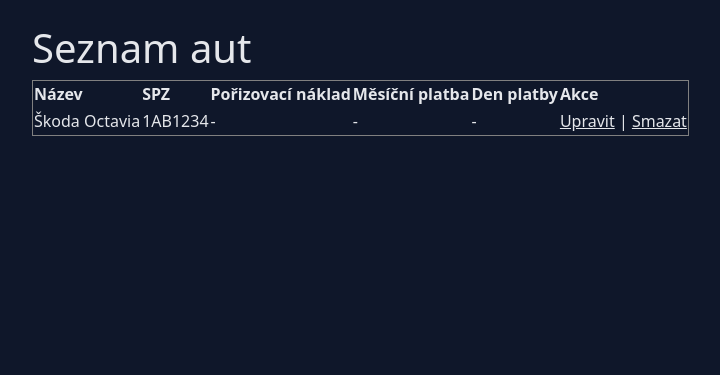
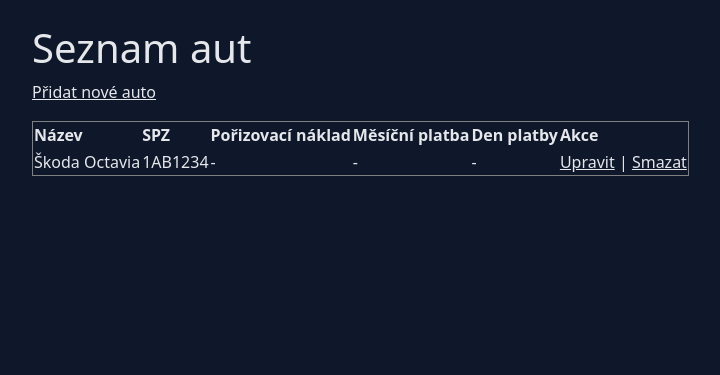
Before and after one commit to p-mik/Spotrebnik, a Django app: page /auta/ in a window 1280 px wide. Shown: the part 58-433 px from the top of the page, without its empty margins (50-770 px from the left). Run offline with Django 5.2, Linux system fonts and the light colour scheme; a user stored in the database is signed in; data comes from the database, SQL or seed files in the repository.

Commit message:
Add add-car button to cars page

```diff
--- a/spotrebnik/vydaje/templates/vydaje/seznam_aut.html
+++ b/spotrebnik/vydaje/templates/vydaje/seznam_aut.html
@@ -2,6 +2,7 @@
 {% block title %}Seznam aut{% endblock %}
 {% block content %}
     <h1>Seznam aut</h1>
+    <p><a href="{% url 'pridat_auto' %}">Přidat nové auto</a></p>
     {% if object_list %}
         <table border="1">
             <thead>
```
